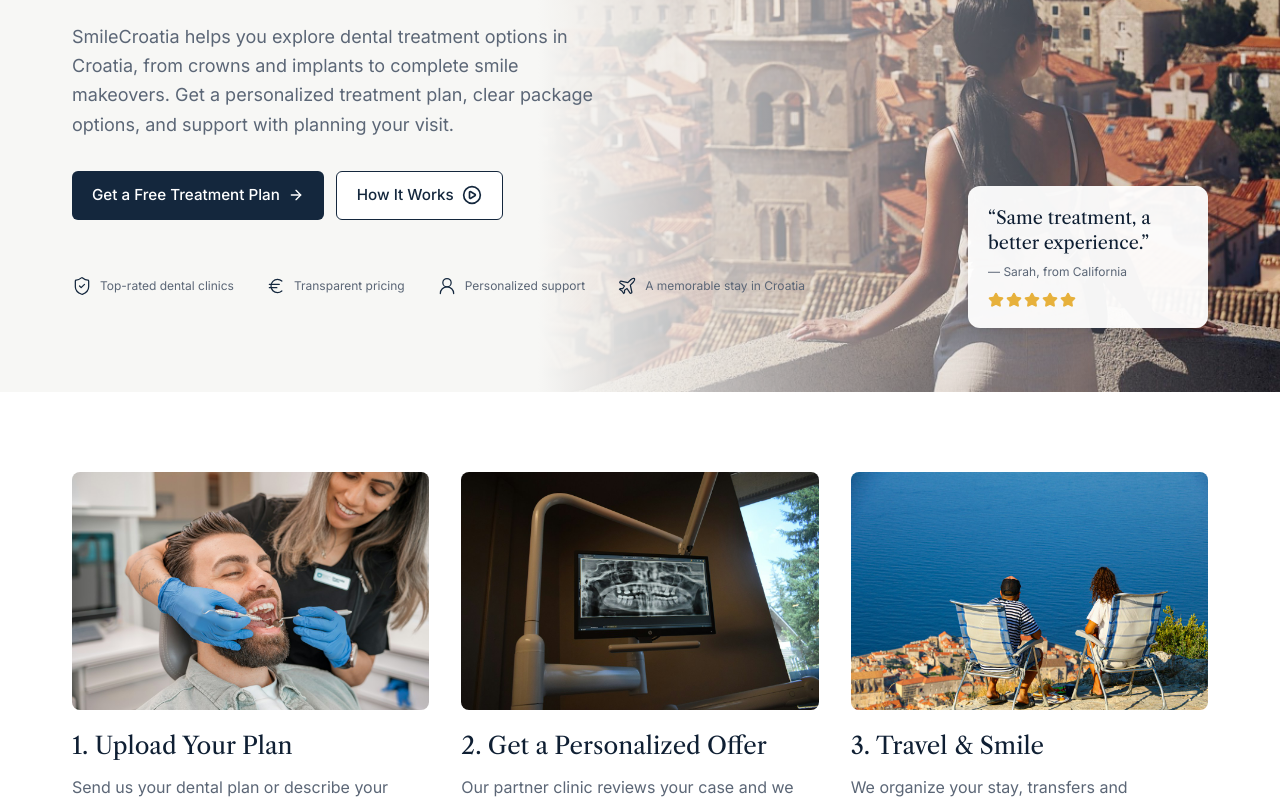
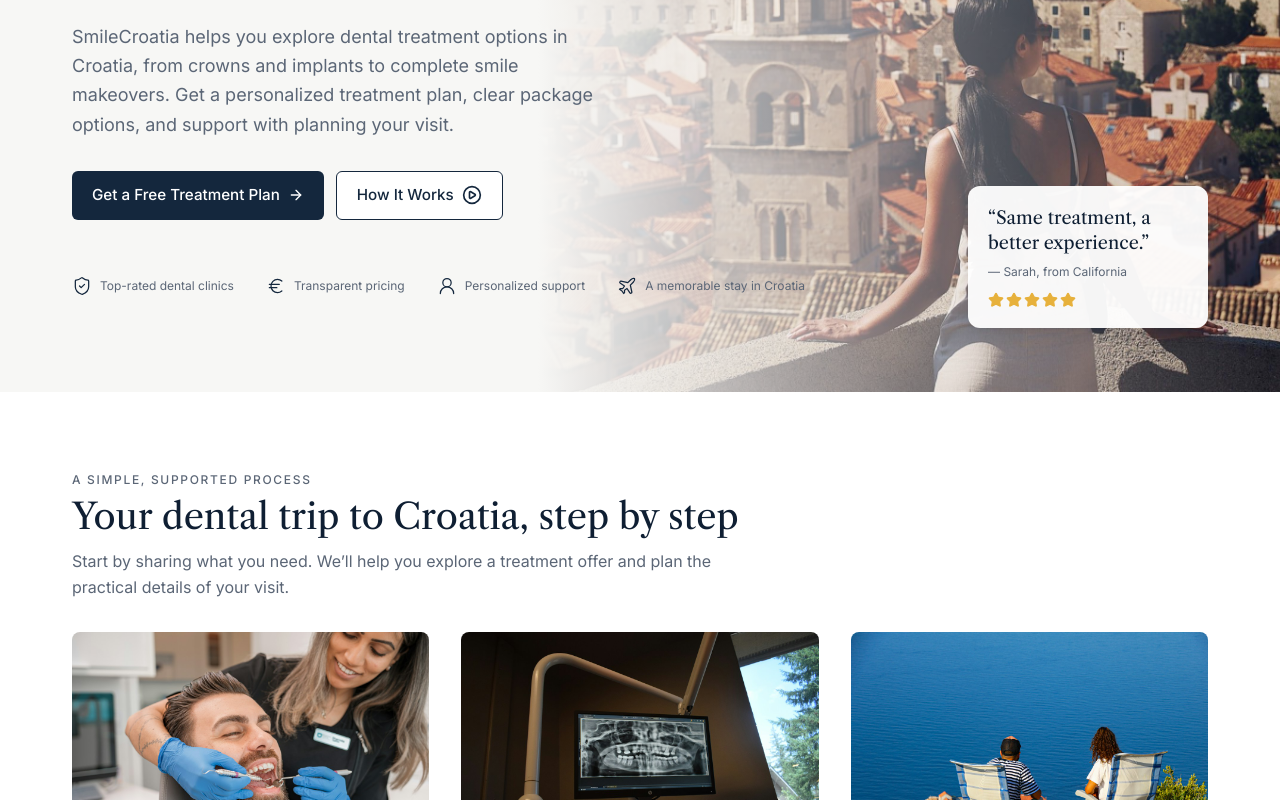
Before and after one commit to ivansusac2209/SmileCroatia, a Vue app: page / in a window 1280 px wide. Shown: the part 396-1196 px from the top of the page. Built offline with nearby package versions, Linux system fonts and the light colour scheme.

Commit message:
Make the dental travel process clearer on the homepage

```diff
--- a/src/components/home/HowItWorks.vue
+++ b/src/components/home/HowItWorks.vue
@@ -3,9 +3,13 @@
 </script>
 
 <template>
-  <section id="how-it-works" class="scroll-mt-20 py-14 lg:py-20" aria-labelledby="how-it-works-title">
+  <section id="how-it-works" class="scroll-mt-24 py-14 lg:py-20" aria-labelledby="how-it-works-title">
     <div class="container-page">
-      <h2 id="how-it-works-title" class="sr-only">How it works</h2>
+      <div class="mb-8 max-w-2xl">
+        <p class="text-xs font-medium tracking-[0.14em] text-muted">A SIMPLE, SUPPORTED PROCESS</p>
+        <h2 id="how-it-works-title" class="mt-2 text-3xl text-navy-900 lg:text-4xl">Your dental trip to Croatia, step by step</h2>
+        <p class="mt-3 leading-relaxed text-muted">Start by sharing what you need. We’ll help you explore a treatment offer and plan the practical details of your visit.</p>
+      </div>
       <ol class="grid gap-10 md:grid-cols-3 md:gap-6 lg:gap-8">
         <li v-for="step in steps" :key="step.title">
           <img :src="step.image" :alt="step.alt" class="aspect-[3/2] w-full rounded-lg object-cover" loading="lazy" />
```
